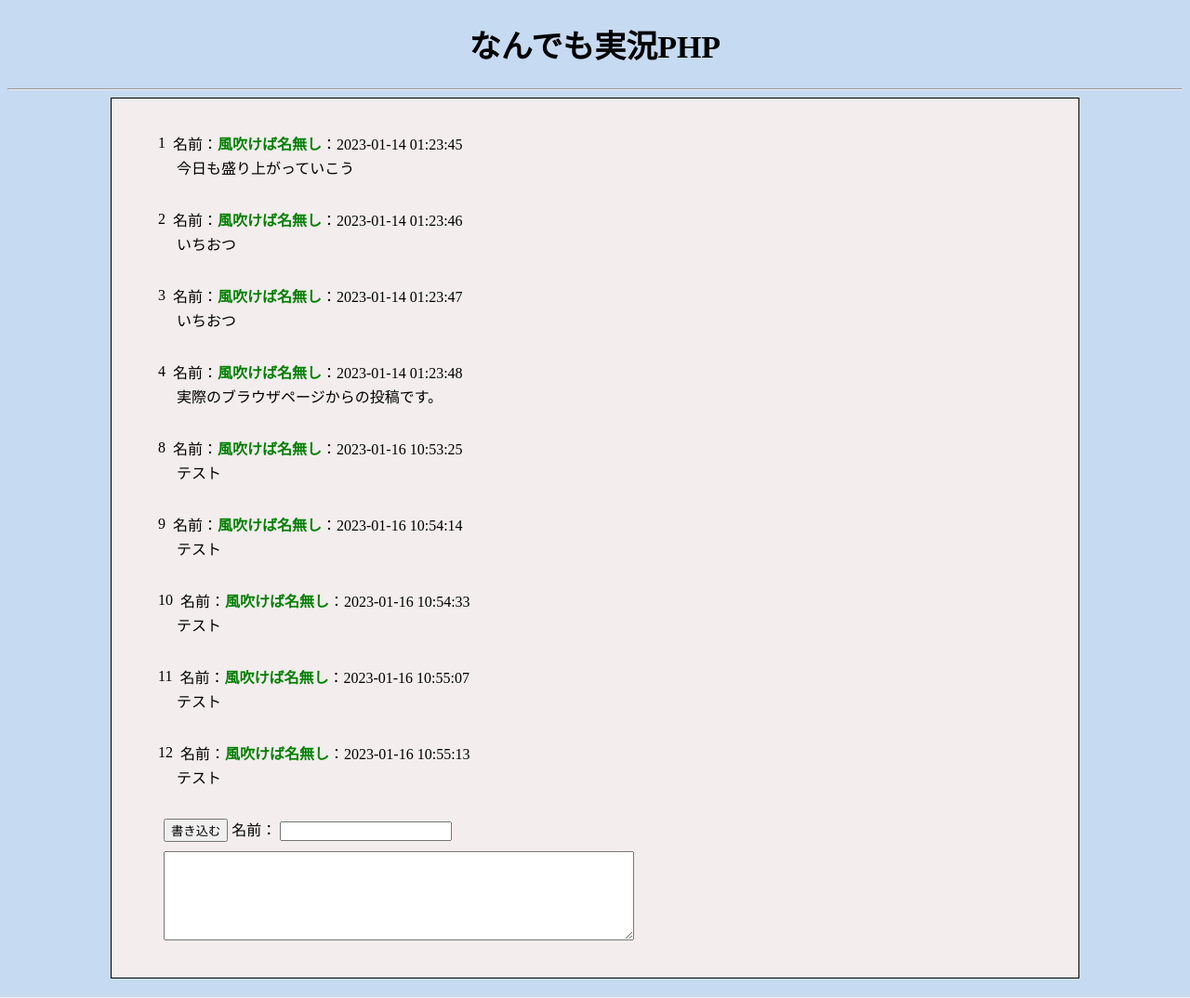
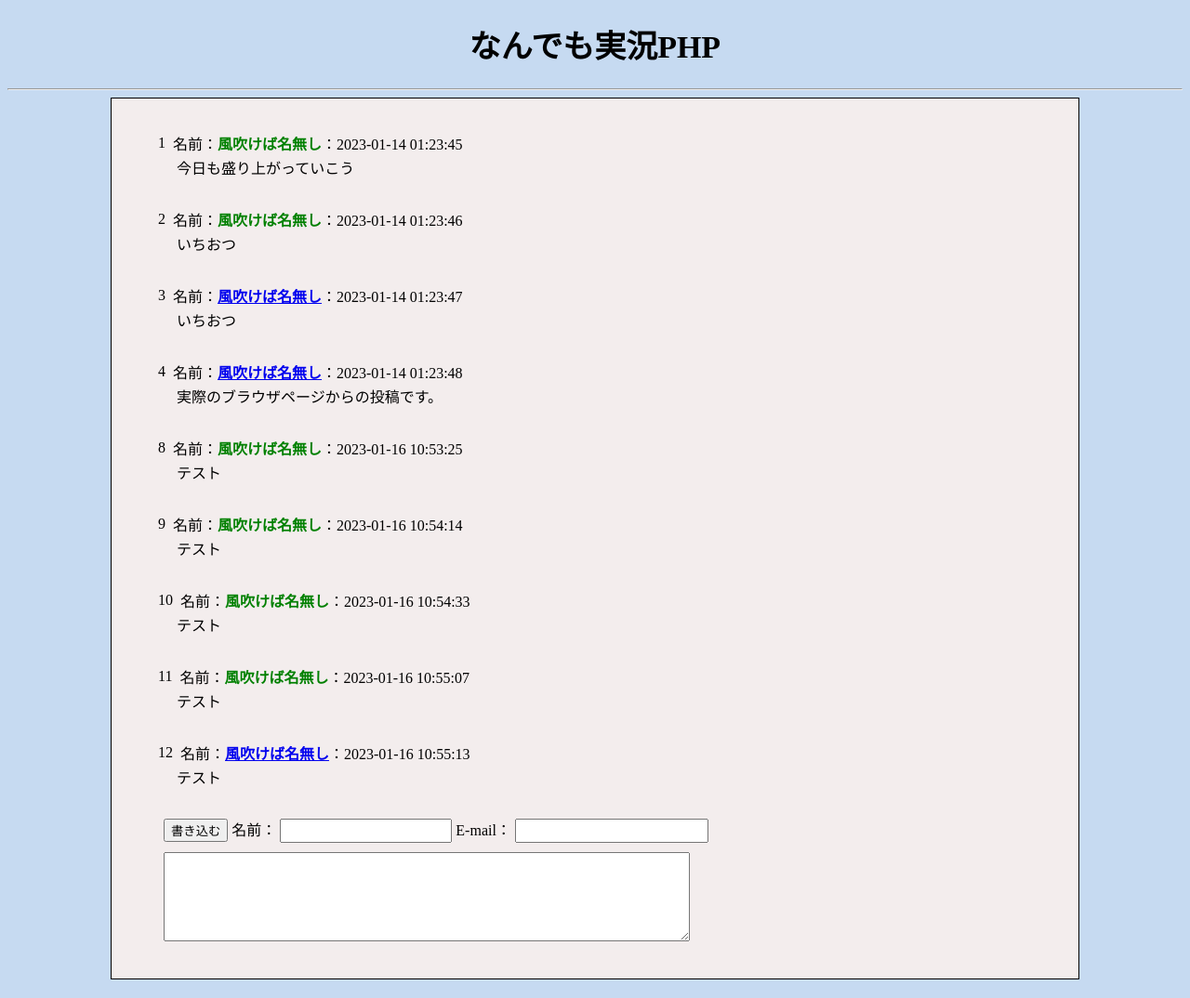
Before and after one commit to MizukiOkushima/PHP_1st, a PHP site: page / in a window 1280 px wide. Shown: the whole page at 93% size. Run offline with PHP 8.4, Linux system fonts and the light colour scheme; data comes from the database, SQL or seed files in the repository; both versions use the stored data as it was after the commit.

Commit message:
add Email & update null username

```diff
--- a/index.php
+++ b/index.php
@@ -31,8 +31,7 @@ if (!empty($_POST["submitButton"]) && $_POST["submitButton"] === "書き込む")
 
   // バリデーションチェック
   if (empty($_POST["username"])) {
-    echo "名前を入力してください";
-    $error_messages["username"] = "名前を入力してください";
+    $_POST["username"] = "風吹けば名無し";
   }
   if (empty($_POST["comment"])) {
     echo "コメントを入力してください";
@@ -44,8 +43,9 @@ if (!empty($_POST["submitButton"]) && $_POST["submitButton"] === "書き込む")
     $postDate = date("Y-m-d H;i:s");
     try {
       // DB登録 ストアドプロシージャ
-      $stmt = $pdo->prepare("INSERT INTO `PHP_1st_table` (`username`, `comment`, `postDate`) VALUES (:username, :comment, :postDate);");
+      $stmt = $pdo->prepare("INSERT INTO `PHP_1st_table` (`username`, `email`, `comment`, `postDate`) VALUES (:username, :email, :comment, :postDate);");
       $stmt->bindParam(':username', $_POST['username']);
+      $stmt->bindParam(':email', $_POST['email']);
       $stmt->bindParam(':comment', $_POST['comment']);
       $stmt->bindParam(':postDate', $postDate);
 
@@ -58,7 +58,7 @@ if (!empty($_POST["submitButton"]) && $_POST["submitButton"] === "書き込む")
 }
 
 // $sql SQL文を代入する
-$sql = "SELECT `id`, `username`, `comment`, `postDate` FROM `PHP_1st_table`;";
+$sql = "SELECT `id`, `email`, `username`, `comment`, `postDate` FROM `PHP_1st_table`;";
 // $pdo->query($sql) DBからコメントデータを取得する $comment_arrayの配列に代入
 $comment_array = $pdo->query($sql);
 // DBの接続解除
@@ -90,7 +90,20 @@ $pdo = null;
               <p class="id"><?php echo $comment["id"]; ?></p>
               <span>名前：</span>
               <!-- 一つずつ取り出した$commentの中からusernameを取得する -->
-              <p class="username"><?php echo $comment["username"]; ?></p>
+              <?php
+              if (!empty($comment["email"])) {
+                echo '<a href="mailto:' . $comment["email"] . '">' . "\n";
+                echo '<p>';
+              } else {
+                echo '<p class="username">';
+              }
+              ?>
+              <?php echo $comment["username"]; ?></p>
+              <?php
+              if (!empty($comment["email"])) {
+                echo '</a>' . "\n";
+              }
+              ?>
               <time>：<?php echo $comment["postDate"]; ?></time>
             </div>
             <p class="comment"><?php echo $comment["comment"]; ?></p>
@@ -102,8 +115,10 @@ $pdo = null;
     <form class="formWrapper" method="POST">
       <div>
         <input type="submit" value="書き込む" name="submitButton">
-        <label for="">名前：</label>
-        <input type="text" name="username">
+        <label for="username">名前：</label>
+        <input type="text" name="username" id="username">
+        <label for="email">E-mail：</label>
+        <input type="text" name="email" id="email" maxlength="50">
       </div>
       <div>
         <textarea class="commentTextArea" name="comment"></textarea>
--- a/style.css
+++ b/style.css
@@ -30,7 +30,7 @@ section .id {
 }
 
 section .username {
-  color: green !important;
+  color: green;
   font-weight: 700;
 }
 
@@ -38,6 +38,10 @@ section .nameArea {
   display: flex;
   align-items: center;
   margin-bottom: -14px;
+}
+
+section .nameArea a {
+  font-weight: 700;
 }
 
 section .comment {
@@ -60,8 +64,17 @@ section .comment {
   margin-left: 20px;
 }
 
+.formWrapper #username,
+.formWrapper #email {
+  height: 20px;
+}
+
+.formWrapper #email {
+  width: 200px;
+}
+
 .commentTextArea {
   margin-top: 10px;
-  width: 500px;
+  width: 560px;
   height: 90px;
 }
```
Also changed, not shown: PHP_1st.sql (+13 -7 lines).
